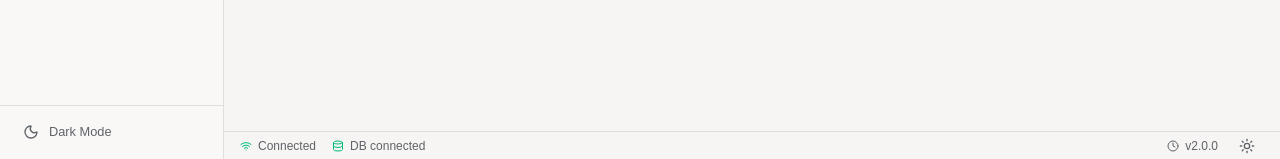
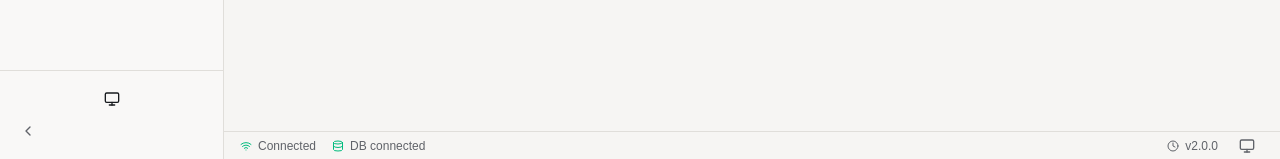
Before and after one commit to rashid-ai24/AI-Resource-Manager, a React (Vite) app: page / in a window 1280 px wide. Shown: the part 641-800 px from the top of the page. Built offline with nearby package versions, Linux system fonts and the light colour scheme.

Commit message:
Enhance Sidebar and ThemeProvider components
- Add collapsible sidebar support with animations
- Add ThemeSwitcher component integration
- Improve ThemeProvider with system theme support
- Add resolvedTheme and isDark/isLight helpers

```diff
--- a/src/components/Sidebar.jsx
+++ b/src/components/Sidebar.jsx
@@ -1,7 +1,9 @@
 import { NavLink } from 'react-router-dom';
 import { useTheme } from './ThemeProvider';
-import { Moon, Sun, LayoutDashboard, Bot, Building2, Cpu, Key, FolderOpen, FileText, Tag, Settings } from 'lucide-react';
+import { Moon, Sun, LayoutDashboard, Bot, Building2, Cpu, Key, FolderOpen, FileText, Tag, Settings, ChevronLeft, Search } from 'lucide-react';
 import { Button } from '@/components/ui/button';
+import { cn } from '@/lib/utils';
+import { ThemeSwitcher } from './common/ThemeSwitcher';
 
 const links = [
   { to: '/', label: 'Dashboard', icon: LayoutDashboard },
@@ -15,44 +17,62 @@ const links = [
   { to: '/settings', label: 'Settings', icon: Settings },
 ];
 
-export default function Sidebar() {
-  const { theme, toggleTheme } = useTheme();
-
+export default function Sidebar({ collapsed = false, onToggleCollapse }) {
   return (
-    <aside className="w-56 min-h-full bg-sidebar border-r border-sidebar-border flex flex-col">
+    <aside className={cn(
+      'h-full bg-sidebar border-r border-sidebar-border flex flex-col transition-all duration-300',
+      collapsed ? 'w-16' : 'w-56'
+    )}>
+      {!collapsed && (
         <div className="p-5 border-b border-sidebar-border">
           <h1 className="text-base font-bold text-sidebar-foreground tracking-tight">AI Resource Manager</h1>
           <p className="text-xs text-muted-foreground mt-0.5">v2.0.0</p>
         </div>
-      <nav className="flex-1 p-3 gap-1 flex flex-col">
+      )}
+
+      <nav className={cn(
+        'flex-1 p-3 gap-1 flex flex-col',
+        collapsed && 'items-center'
+      )}>
         {links.map(({ to, label, icon: Icon }) => (
           <NavLink
             key={to}
             to={to}
             end={to === '/'}
             className={({ isActive }) =>
-              `flex items-center gap-2.5 px-3 py-2 rounded-lg text-sm font-medium transition-colors ${
+              cn(
+                'flex items-center gap-2.5 rounded-lg text-sm font-medium transition-colors',
+                collapsed ? 'justify-center p-2' : 'px-3 py-2',
                 isActive
                   ? 'bg-sidebar-accent text-sidebar-accent-foreground'
                   : 'text-muted-foreground hover:bg-sidebar-accent/50 hover:text-sidebar-foreground'
-              }`
+              )
             }
+            title={collapsed ? label : undefined}
           >
-            <Icon className="size-4" />
-            {label}
+            <Icon className="size-4 shrink-0" />
+            {!collapsed && <span>{label}</span>}
           </NavLink>
         ))}
       </nav>
-      <div className="p-3 border-t border-sidebar-border">
+
+      <div className={cn(
+        'p-3 border-t border-sidebar-border',
+        collapsed && 'flex flex-col items-center gap-2'
+      )}>
+        {!collapsed && <ThemeSwitcher className="w-full" />}
+        {collapsed && <ThemeSwitcher size="icon" />}
+        {onToggleCollapse && (
           <Button
             variant="ghost"
-          size="sm"
-          onClick={toggleTheme}
-          className="w-full justify-start gap-2.5 text-muted-foreground hover:text-sidebar-foreground"
+            size="icon"
+            onClick={onToggleCollapse}
+            className="text-muted-foreground hover:text-sidebar-foreground"
+            aria-label={collapsed ? 'Expand sidebar' : 'Collapse sidebar'}
           >
-          {theme === 'light' ? <Moon className="size-4" /> : <Sun className="size-4" />}
-          {theme === 'light' ? 'Dark' : 'Light'} Mode
+            <ChevronLeft className={cn('size-4 transition-transform', collapsed && 'rotate-180')} />
           </Button>
+        )}
       </div>
     </aside>
   );
--- a/src/components/ThemeProvider.jsx
+++ b/src/components/ThemeProvider.jsx
@@ -1,29 +1,83 @@
-import { createContext, useContext, useState, useEffect } from 'react';
+import { createContext, useContext, useState, useEffect, useCallback } from 'react';
 
-const ThemeContext = createContext();
+const ThemeContext = createContext(undefined);
 
-export function ThemeProvider({ children }) {
-  const [theme, setTheme] = useState(() => {
-    const saved = localStorage.getItem('theme');
-    return saved || 'light';
+const THEME_STORAGE_KEY = 'arm-theme';
+
+export function ThemeProvider({ children, defaultTheme = 'system' }) {
+  const [theme, setThemeState] = useState(() => {
+    if (typeof window === 'undefined') return defaultTheme;
+    const saved = localStorage.getItem(THEME_STORAGE_KEY);
+    return saved || defaultTheme;
   });
+
+  const [resolvedTheme, setResolvedTheme] = useState('light');
+
+  const getSystemTheme = useCallback(() => {
+    if (typeof window === 'undefined') return 'light';
+    return window.matchMedia('(prefers-color-scheme: dark)').matches ? 'dark' : 'light';
+  }, []);
 
   useEffect(() => {
     const root = document.documentElement;
     root.classList.remove('light', 'dark');
-    root.classList.add(theme);
-    localStorage.setItem('theme', theme);
-  }, [theme]);
 
-  const toggleTheme = () => setTheme(t => t === 'light' ? 'dark' : 'light');
+    const resolved = theme === 'system' ? getSystemTheme() : theme;
+    setResolvedTheme(resolved);
+    root.classList.add(resolved);
+    localStorage.setItem(THEME_STORAGE_KEY, theme);
+  }, [theme, getSystemTheme]);
+
+  useEffect(() => {
+    if (theme !== 'system') return;
+
+    const mediaQuery = window.matchMedia('(prefers-color-scheme: dark)');
+    const handleChange = () => {
+      const root = document.documentElement;
+      const newTheme = getSystemTheme();
+      setResolvedTheme(newTheme);
+      root.classList.remove('light', 'dark');
+      root.classList.add(newTheme);
+    };
+
+    mediaQuery.addEventListener('change', handleChange);
+    return () => mediaQuery.removeEventListener('change', handleChange);
+  }, [theme, getSystemTheme]);
+
+  const setTheme = useCallback((newTheme) => {
+    setThemeState(newTheme);
+  }, []);
+
+  const toggleTheme = useCallback(() => {
+    setThemeState(prev => {
+      if (prev === 'light') return 'dark';
+      if (prev === 'dark') return 'light';
+      return resolvedTheme === 'light' ? 'dark' : 'light';
+    });
+  }, [resolvedTheme]);
+
+  const value = {
+    theme,
+    resolvedTheme,
+    setTheme,
+    toggleTheme,
+    isDark: resolvedTheme === 'dark',
+    isLight: resolvedTheme === 'light',
+  };
 
   return (
-    <ThemeContext.Provider value={{ theme, toggleTheme }}>
+    <ThemeContext.Provider value={value}>
       {children}
     </ThemeContext.Provider>
   );
 }
 
 export function useTheme() {
-  return useContext(ThemeContext);
+  const context = useContext(ThemeContext);
+  if (context === undefined) {
+    throw new Error('useTheme must be used within a ThemeProvider');
+  }
+  return context;
 }
+
+export default ThemeProvider;
```
Lines whose indentation alone changed are shown as unchanged.
